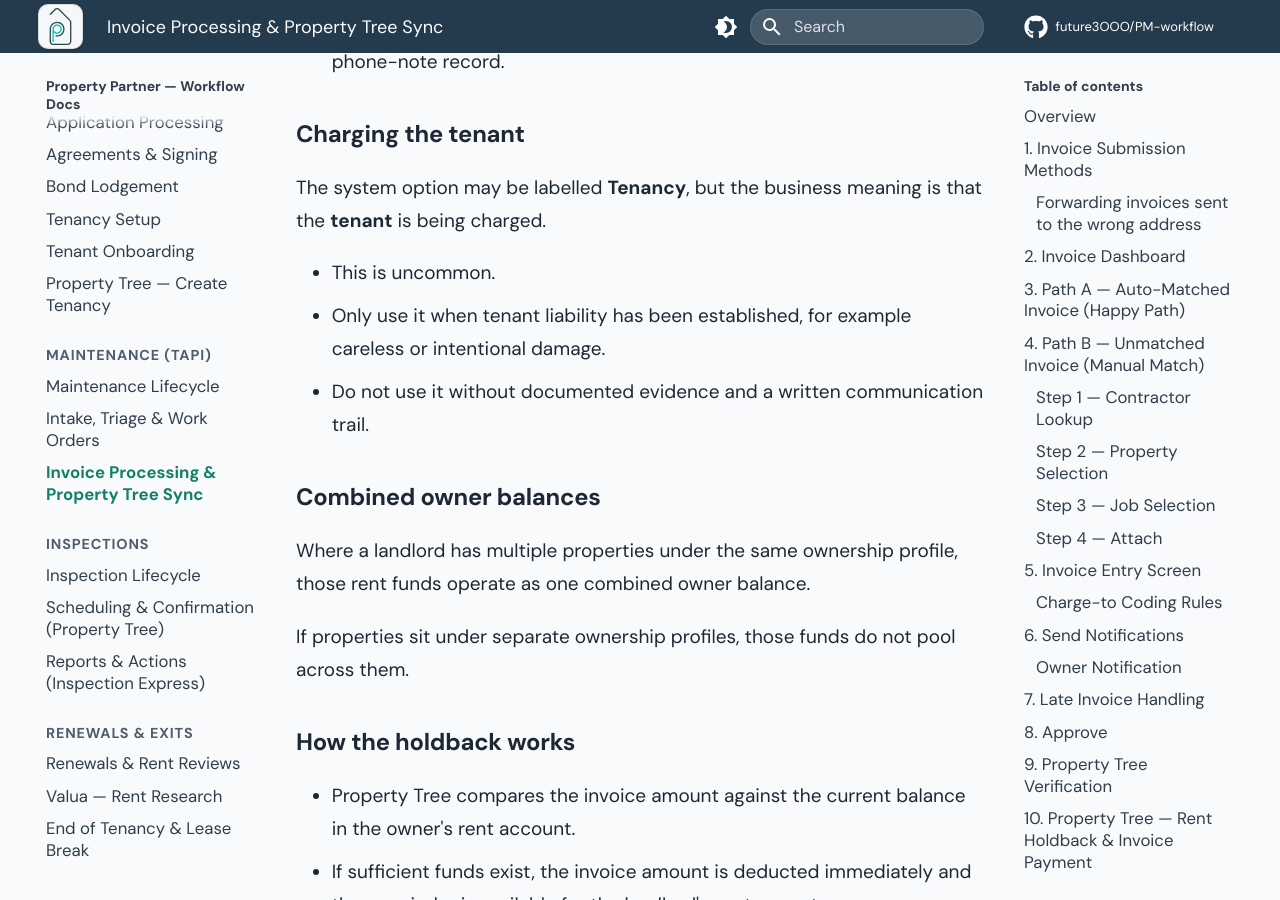
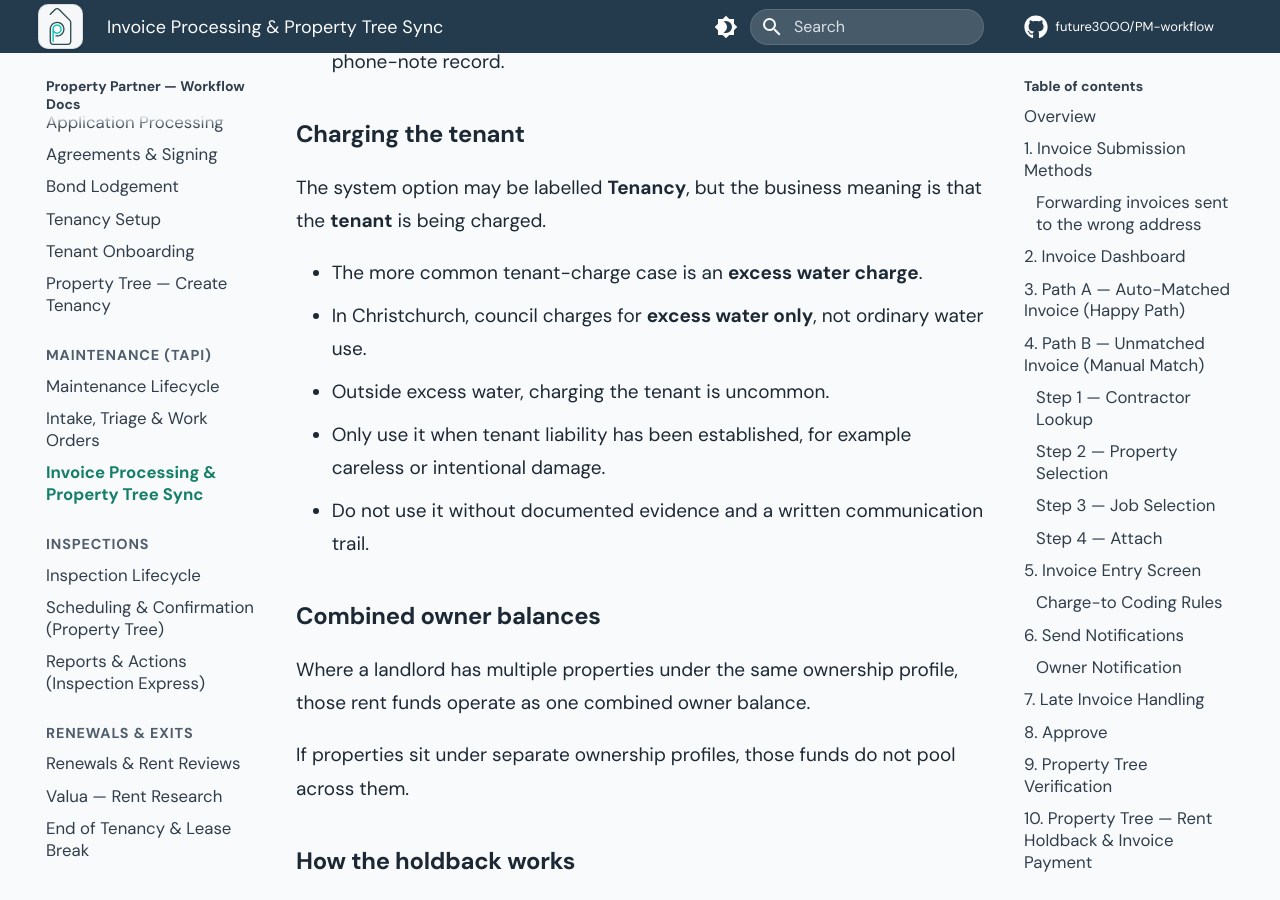
Before and after one commit to future3OOO/PM-workflow, an MkDocs documentation site: the page built from docs/maintenance/tapi-invoices.md, in a window 1280 px wide and 900 px high, scrolled down 7777 px. Built offline with MkDocs 1.6.1 and Material for MkDocs 9.7.7, drawn with Linux system fonts in a browser that asks for light colours; comment, search, counter and statistics services are not loaded; some of the changed text lies outside the part shown.

Commit message:
docs: add excess water tenant charge guidance

```diff
--- a/docs/maintenance/tapi-invoices.md
+++ b/docs/maintenance/tapi-invoices.md
@@ -91,7 +91,7 @@ Once the invoice is matched (auto or manual), complete the entry fields:
 
 | Field | Description | Options / Notes |
 |---|---|---|
-| **Charge to** | Who bears the cost | **Property** (default ~95% — owner pays from rent account), **Owner** (rare — direct forward), **Tenancy** (system option used when charging the tenant; uncommon and evidence-based) |
+| **Charge to** | Who bears the cost | **Property** (default ~95% — owner pays from rent account), **Owner** (rare — direct forward), **Tenancy** (system option used when charging the tenant; uncommon except for excess water charges) |
 | **Work type** | Category of maintenance | Dropdown. Most common in order: Plumbing > General repairs/maintenance > Electrical > Appliance servicing > Heat pump servicing > Gardening. Others rarely used |
 | **Invoice amount** | Dollar value inc. GST | Pre-filled from the uploaded invoice |
 | **Matched job** | Linked Tapi job | Auto-populated or manually matched in previous step |
@@ -103,7 +103,7 @@ Once the invoice is matched (auto or manual), complete the entry fields:
     |---|---|---|
     | **Property** | Default for virtually all invoices (~95%) | Cost deducted from the owner's rent account balance |
     | **Owner** | Rare | Invoice forwarded directly to the owner for their own payment |
-    | **Tenancy** | Use this system option when charging the tenant | Uncommon — only use when tenant liability has been established, such as careless or intentional damage, and a written communication trail exists |
+    | **Tenancy** | Use this system option when charging the tenant | Most often used for excess water charges. Otherwise uncommon — only use when tenant liability has been established, such as careless or intentional damage, and a written communication trail exists |
 
 ---
 
@@ -176,7 +176,9 @@ In the normal payment flow, the owner's funds pay the invoice first.
 
 The system option may be labelled **Tenancy**, but the business meaning is that the **tenant** is being charged.
 
-- This is uncommon.
+- The more common tenant-charge case is an **excess water charge**.
+- In Christchurch, council charges for **excess water only**, not ordinary water use.
+- Outside excess water, charging the tenant is uncommon.
 - Only use it when tenant liability has been established, for example careless or intentional damage.
 - Do not use it without documented evidence and a written communication trail.
 
```
Also changed, not shown: other parts of docs/maintenance/tapi-invoices.md (+1 -1 lines), docs/maintenance/maintenance-lifecycle.md (+3 -3 lines).
